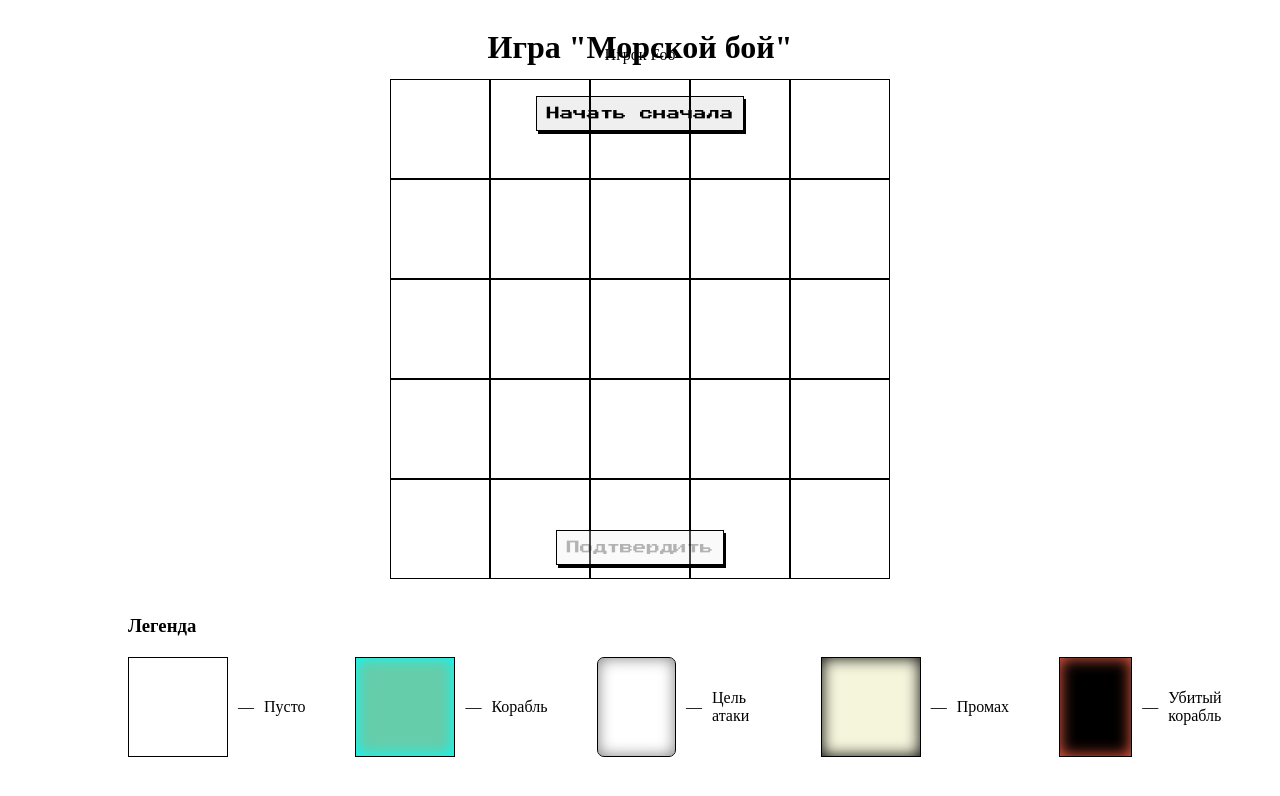
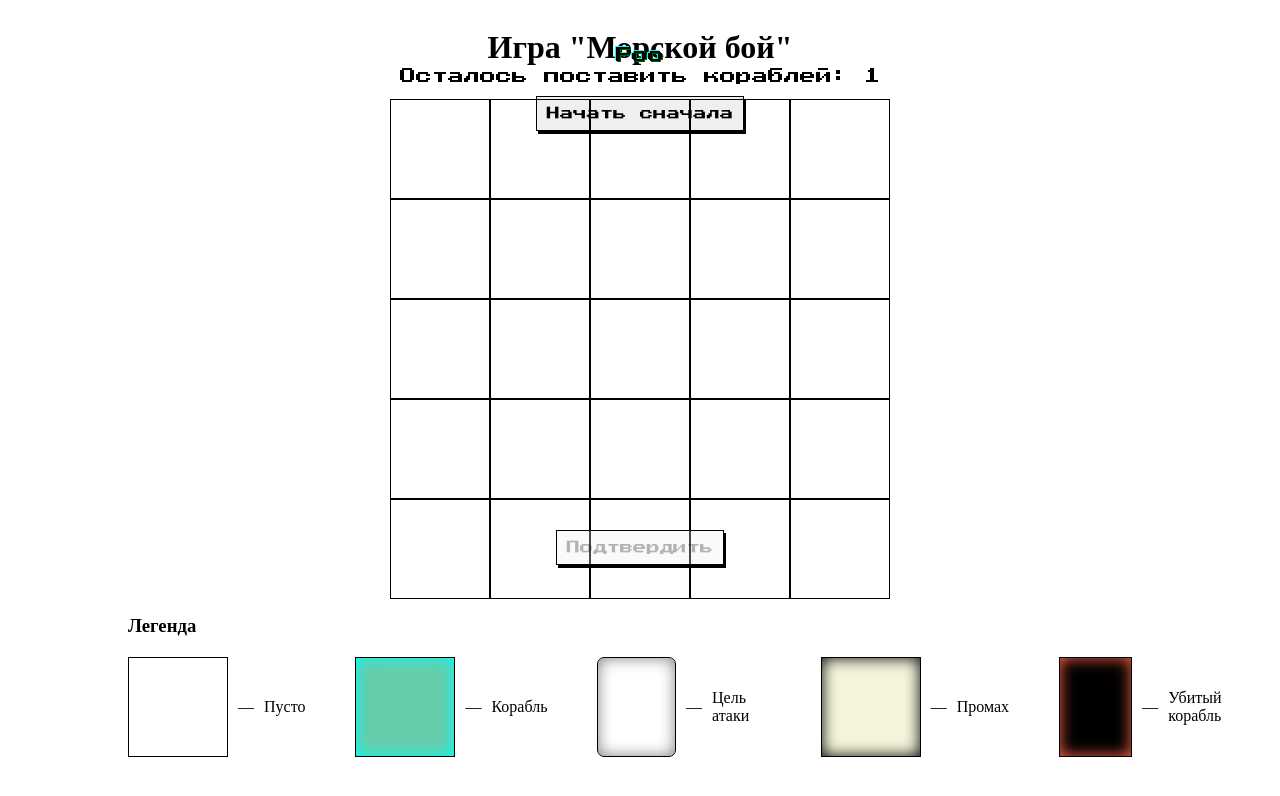
Before and after one commit to summerlightningman/dsr-l4-sea-battle-hooks, a React app: page / in a window 1280 px wide. Shown: the top 796 px of the page. Built offline with nearby package versions, Linux system fonts and the light colour scheme; the HTML template or start-up script is replaced by a standard one; a web font is replaced by a local one.

Commit message:
added message in ships move

```diff
--- a/src/classes/game-controller.ts
+++ b/src/classes/game-controller.ts
@@ -86,6 +86,15 @@ class GameController {
                 return ''
         }
     }
+
+    getPlayerState(): string {
+        switch (this.stage) {
+            case GameStage.SHIP_PLACEMENT:
+                return `Осталось поставить кораблей: ${this.player.shipsRemainingForBuild()}`
+            default:
+                return ''
+        }
+    }
 }
 
 export default GameController
--- a/src/components/board.tsx
+++ b/src/components/board.tsx
@@ -52,7 +52,8 @@ class Board extends Component<BoardProps> {
         );
 
         return <div className="board">
-            Игрок {this.props.player.name}
+            <span className="board__player-name">{this.props.player.name}</span>
+            <span className="board__player-state">{this.props.currState.getPlayerState()}</span>
             <div className="cell-list"
                  style={
                      {
--- a/src/styles/board.css
+++ b/src/styles/board.css
@@ -10,6 +10,17 @@
     padding: 0 0 15px 0;
 }
 
+.board__player-name {
+    padding-top: 20px;
+    padding-bottom: 5px;
+    font-family: 'Press Start 2P', cursive;
+    text-shadow: 1px 1px darkgreen, -1px -1px aqua;
+}
+
+.board__player-state {
+    font-family: 'Press Start 2P', cursive;
+}
+
 .cell-list {
     display: flex;
     flex-direction: row;
```
